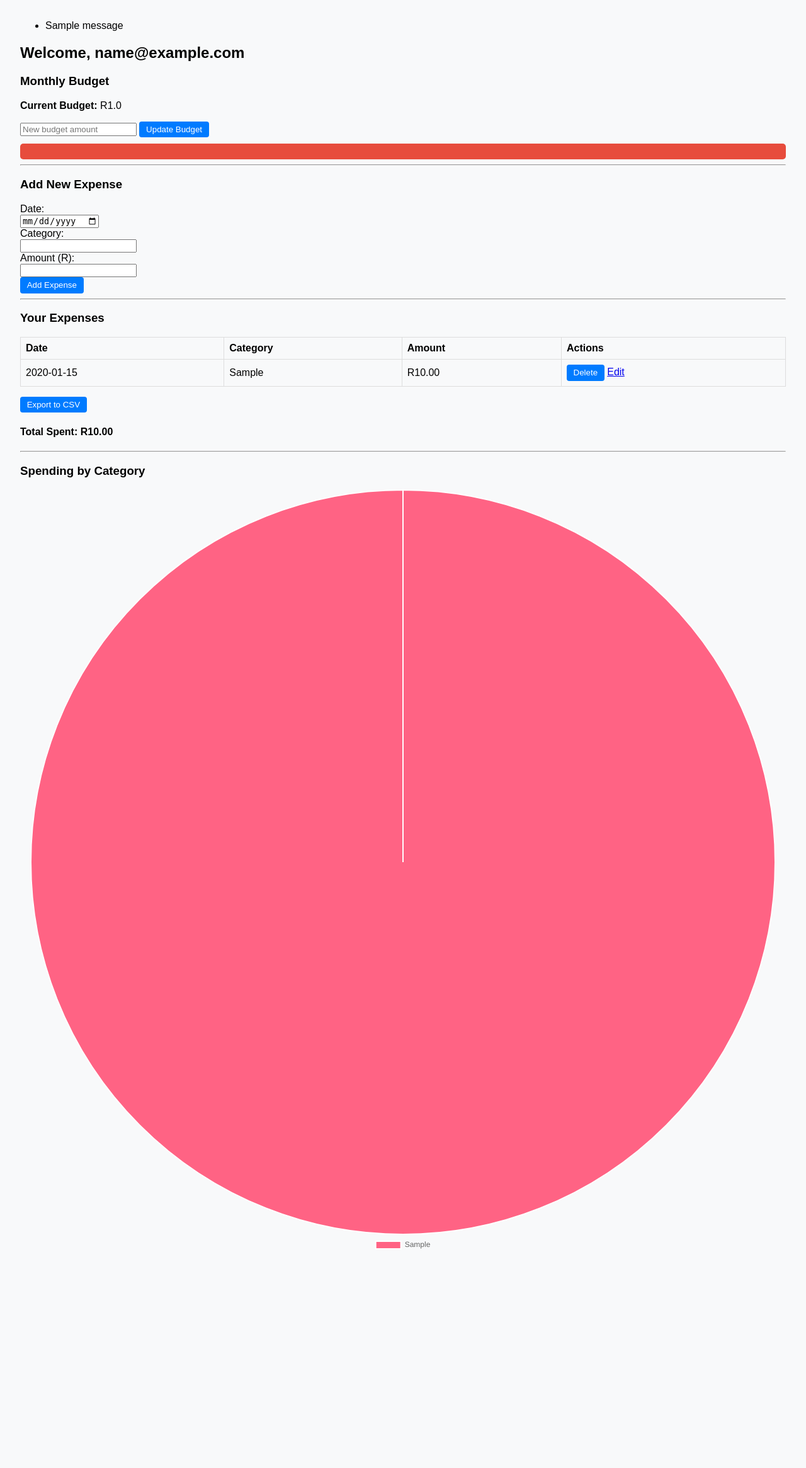
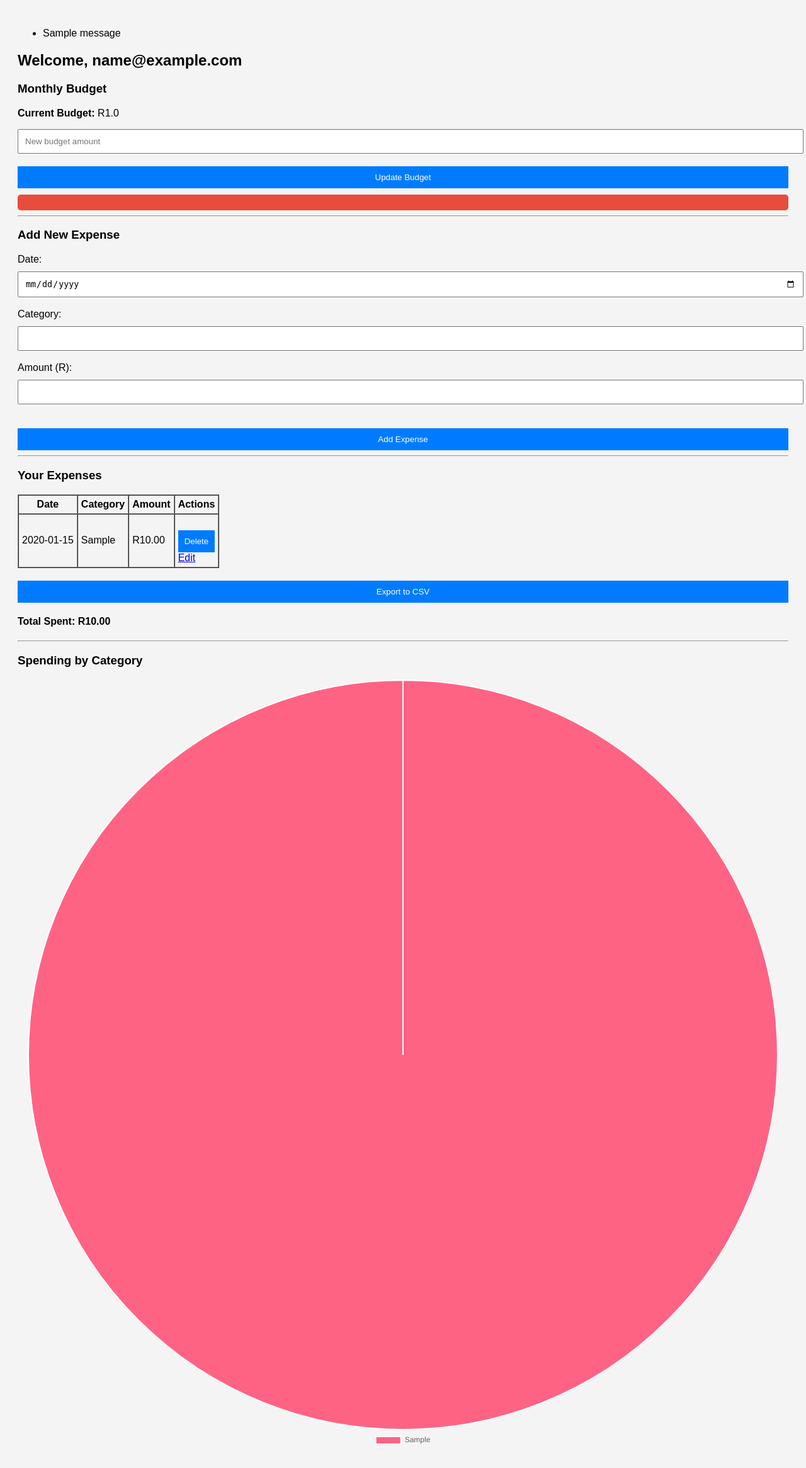
Before and after one commit to Thandeka325/MySpending, a Flask app: page /dashboard in a window 1280 px wide. Shown: the whole page at 63% size. Before the commit the page ends 1983 px from the top, so only its background shows below. Run offline with Flask 3, Linux system fonts and the light colour scheme; a user stored in the database is signed in; tables that the repository leaves empty hold one stand-in row (values such as "Sample post"); one stand-in notice (Sample message) is shown.

Commit message:
Updated layout

```diff
--- a/app/models.py
+++ b/app/models.py
@@ -7,8 +7,8 @@
 
 class User(UserMixin, db.Model):
     id = db.Column(db.Integer, primary_key=True)
-    name = db.Column(db.String(120))
-    email = db.Column(db.String(150), unique=True)
+    name = db.Column(db.String(150), nullable=False )
+    email = db.Column(db.String(150), unique=True, nullable=False)
     password = db.Column(db.String(200), nullable=False)
     expenses = db.relationship('Expense', backref='user', lazy=True)
     budget = db.Column(db.Float, default=1000.0)
--- a/app/routes.py
+++ b/app/routes.py
@@ -18,14 +18,15 @@
     if request.method == 'POST':
         email = request.form.get('email')
         password = request.form.get('password')
+
         user = User.query.filter_by(email=email).first()
-
         if user and check_password_hash(user.password, password):
             login_user(user)
             flash('Logged in successfully.')
             return redirect(url_for('main.dashboard'))
         else:
-            flash('Invalid email or password.')
+            flash('Invalid email or password.', 'danger')
+            return redirect(url_for('main.login'))
     return render_template('login.html')
 
 @main.route('/register', methods=['GET', 'POST'])
@@ -40,15 +41,14 @@
             return redirect(url_for('main.register'))
 
         if len(password) < 8 or not re.search(r'[A-Za-z]', password) or not re.search(r'\d', password):
-            flash('Password must be at least 8 characters long and contain letters and numbers.')
+            flash('Password must be at least 8 characters long and include a letter and a numbers.' 'danger')
             return redirect(url_for('main.register'))
 
         hashed_pw = generate_password_hash(password, method='pbkdf2:sha256')
         new_user = User(name=name, email=email, password=hashed_pw)
-
         db.session.add(new_user)
         db.session.commit()
-        flash('Account created. Please log in.')
+        flash('Registration successful! You can now log in.', 'success')
         return redirect(url_for('main.login'))
     return render_template('register.html')
 
@@ -154,3 +154,8 @@
     response.headers['Content-Disposition'] = 'attachment; filename=expenses.csv'
     response.headers['Content-Type'] = 'text/csv'
     return response
+
+@main.route('/forgot-password')
+def forgot_password():
+    flash("Password recovery is not implemented yet. Please contact support.", "warning")
+    return redirect(url_for('main.login'))
--- a/app/static/style.css
+++ b/app/static/style.css
@@ -1,29 +1,49 @@
 body {
-    font-family: Arial, sans-serif;
-    margin: 2em;
-    background: #f8f9fa;
+  font-family: Arial, sans-serif;
+  background: #f4f4f4;
+  padding: 20px;
 }
 
-table {
-    width: 100%;
-    border-collapse: collapse;
-    margin-top: 1em;
+.form-container {
+  background: #fff;
+  padding: 30px;
+  max-width: 400px;
+  margin: auto;
+  border-radius: 10px;
+  box-shadow: 0 0 10px rgba(0,0,0,0.1);
 }
 
-th, td {
-    border: 1px solid #ddd;
-    padding: 0.5em;
-    text-align: left;
+input, button {
+  display: block;
+  width: 100%;
+  padding: 10px;
+  margin-top: 10px;
 }
 
 button {
-    background-color: #007bff;
-    color: white;
-    padding: 0.4em 0.8em;
-    border: none;
-    border-radius: 4px;
+  background: #007BFF;
+  color: white;
+  border: none;
+  cursor: pointer;
+  margin-top: 20px;
 }
 
-form {
-    margin-top: 1em;
+button:hover {
+  background: #0056b3;
 }
+
+.flashes li {
+  list-style: none;
+  padding: 10px;
+  margin-bottom: 10px;
+}
+
+.flashes .danger {
+  background: #f8d7da;
+  color: #721c24;
+}
+
+.flashes .success {
+  background: #d4edda;
+  color: #155724;
+}
```
Also changed, not shown: app/templates/login.html (+31 -8 lines), app/templates/register.html (+29 -8 lines).
